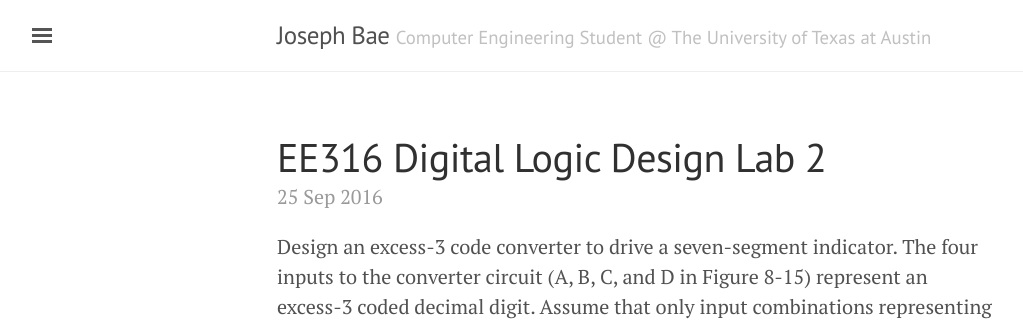
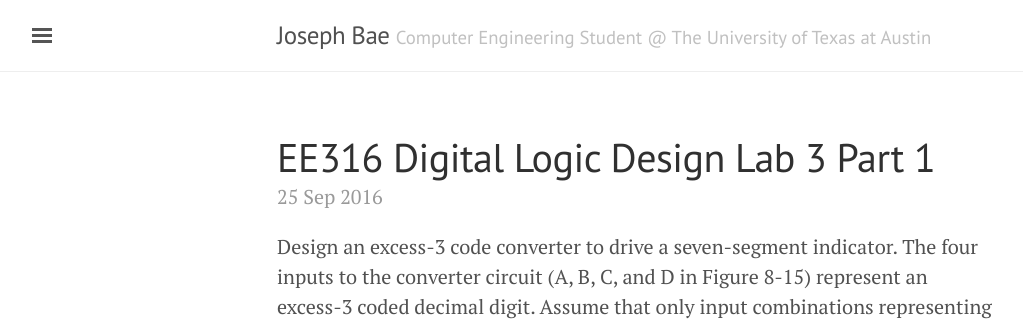
Before and after one commit to josephbae96/josephbae96.github.io, a Jekyll site: the page built from _posts/2016-09-25-ee316_lab3_part1.md, in a window 1280 px wide. Shown: the top 327 px of the page, without its empty margins (3-1026 px from the left). Built offline with Jekyll 4.4.1, drawn with Linux system fonts in a browser that asks for light colours.

Commit message:
Lab 3 changes and tabs

```diff
--- a/_posts/2016-09-25-ee316_lab3_part1.md
+++ b/_posts/2016-09-25-ee316_lab3_part1.md
@@ -1,6 +1,6 @@
 ---
 layout: post
-title: EE316 Digital Logic Design Lab 2
+title: EE316 Digital Logic Design Lab 3 Part 1
 ---
 
 Design an excess-3 code converter to drive a seven-segment indicator. The four
@@ -38,7 +38,7 @@ architecture Structure of Lab3Circuit is
 	signal Ap, Bp, Cp, Dp, CDp, CpD, X1, BpD, ApCDp, ACp,
 		X4, AD, BC, X7, X3, CD, X5, X6, X2: STD_LOGIC;
 begin
-	VHDL_Device_0: inverter port map (A, Ap);
+    VHDL_Device_0: inverter port map (A, Ap);
 	VHDL_Device_1: inverter port map (B, Bp);
 	VHDL_Device_2: inverter port map (C, Cp);
 	VHDL_Device_3: inverter port map (D, Dp);
```
